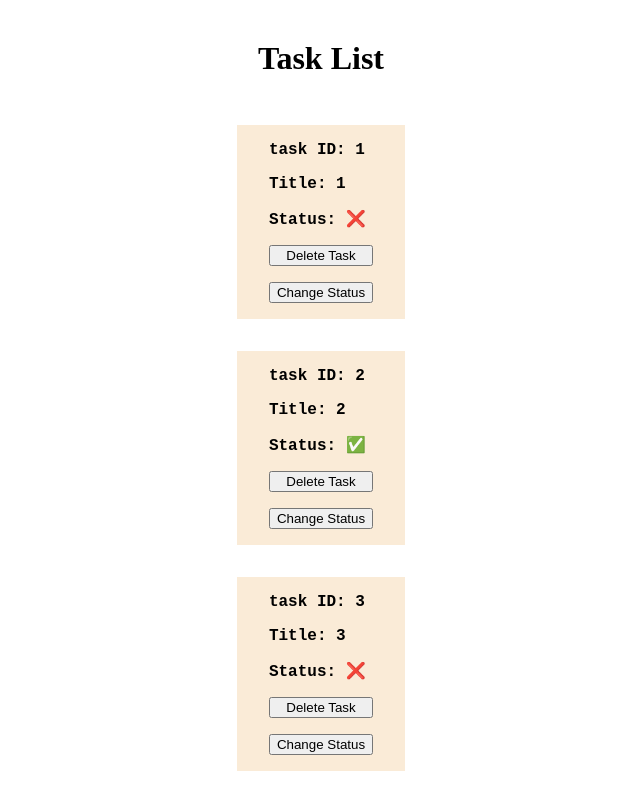
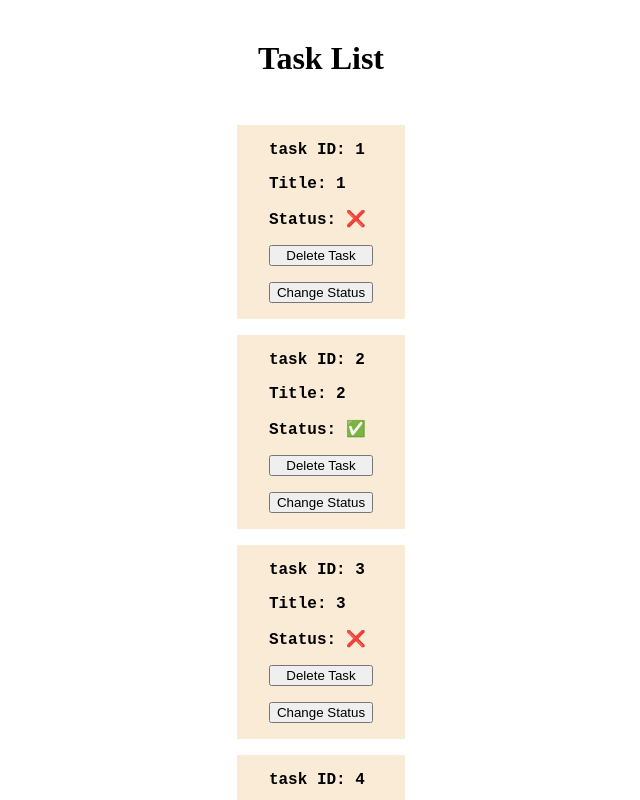
Before and after one commit to cr9169/task-manager, an Angular app: page / in a window 1280 px wide. Shown: the top 800 px of the page, without its empty margins (319-959 px from the left). Built offline with nearby package versions, Linux system fonts and the light colour scheme.

Commit message:
feat: update task list component to improve task item rendering and styling

```diff
--- a/src/app/components/task-list/task-list.component.html
+++ b/src/app/components/task-list/task-list.component.html
@@ -1,7 +1,8 @@
 <div class="task-list" *ngIf="tasks.length > 0; else noTasks">
   <h1>Task List</h1>
-  <ul *ngFor="let task of tasks">
+  <ul>
     <app-task-item
+      *ngFor="let task of tasks"
       [task]="task"
       (deleteTask)="deleteTask($event)"
       (taskStatusChange)="changeTaskStatus($event)"
--- a/src/app/components/task-list/task-list.component.scss
+++ b/src/app/components/task-list/task-list.component.scss
@@ -13,5 +13,8 @@
     height: fit-content;
     padding: 0;
     list-style: none;
+    display: flex;
+    flex-direction: column;
+    gap: 1rem;
   }
 }
```
